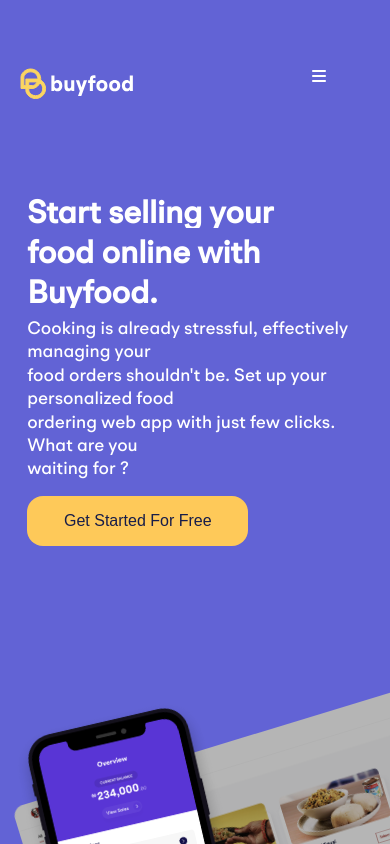
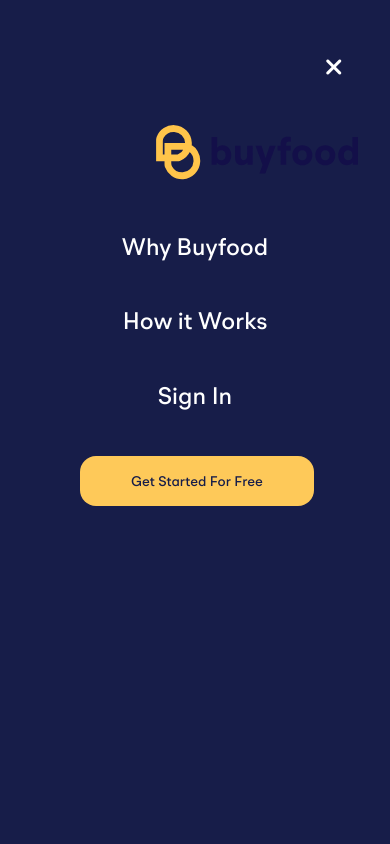
Before and after one commit to DeveloperAspire/buyfood-klone, a plain HTML site: page index.html in a window 390 px wide. Both pictures are taken after a click on the element 319 px from the left and 77 px from the top of the page. Shown: the top 844 px of the page. Drawn offline with Linux system fonts and the light colour scheme; files whose address does not match are found by name.

Commit message:
Added more styles for mobile responsivness

```diff
--- a/style.css
+++ b/style.css
@@ -237,7 +237,15 @@ footer{
 .cancel{
     position: fixed;
     top:5%;
-    left:100%;
+    left:80%;
+}
+.show{
+    display:block;
+    background: var(--dark-blue);
+    position: fixed;
+    height:100vh;
+    z-index: 1;
+    width:100vw;
 }
 
 /* MOBILE RESPONSIVENESS */
```
